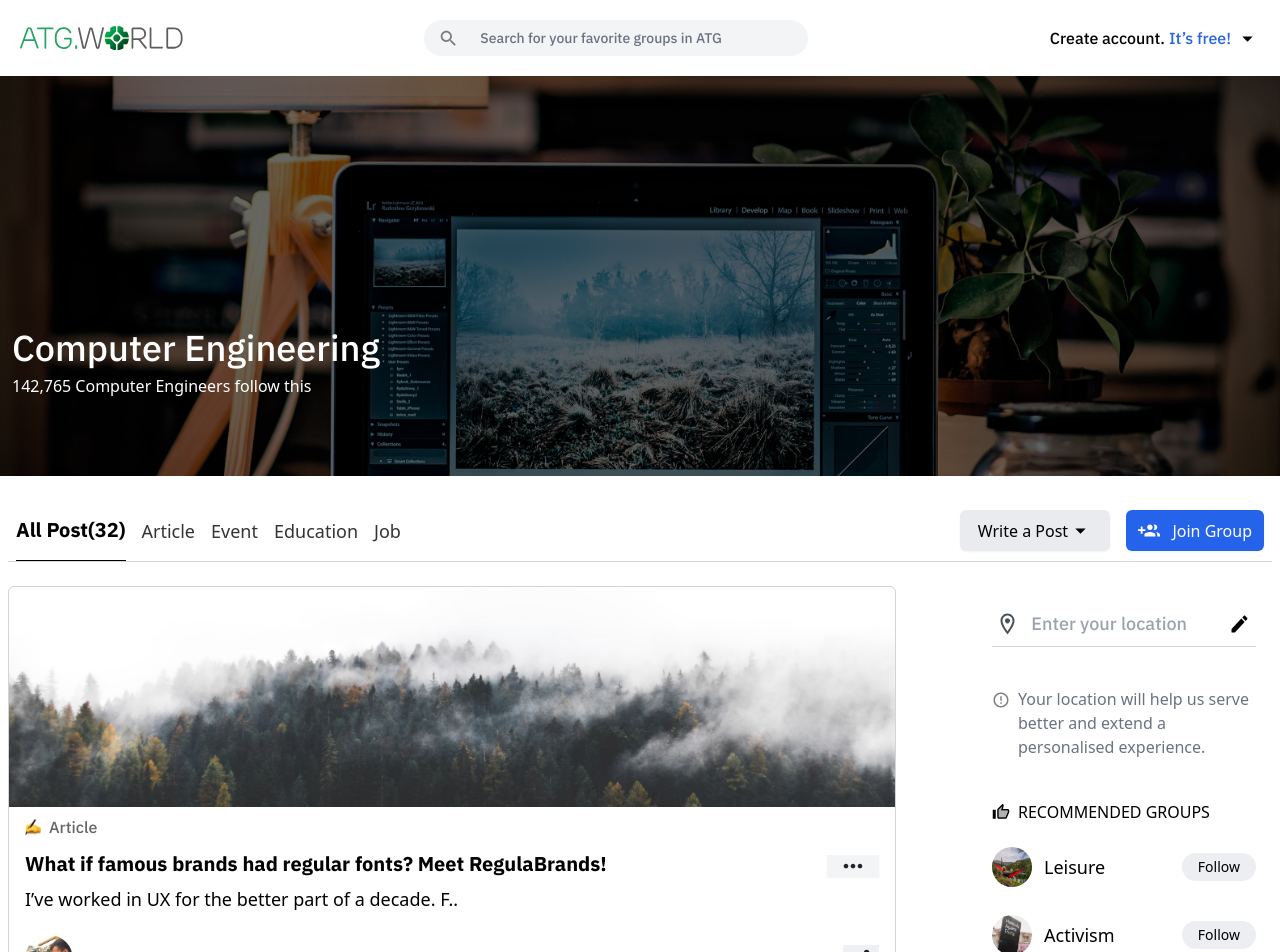
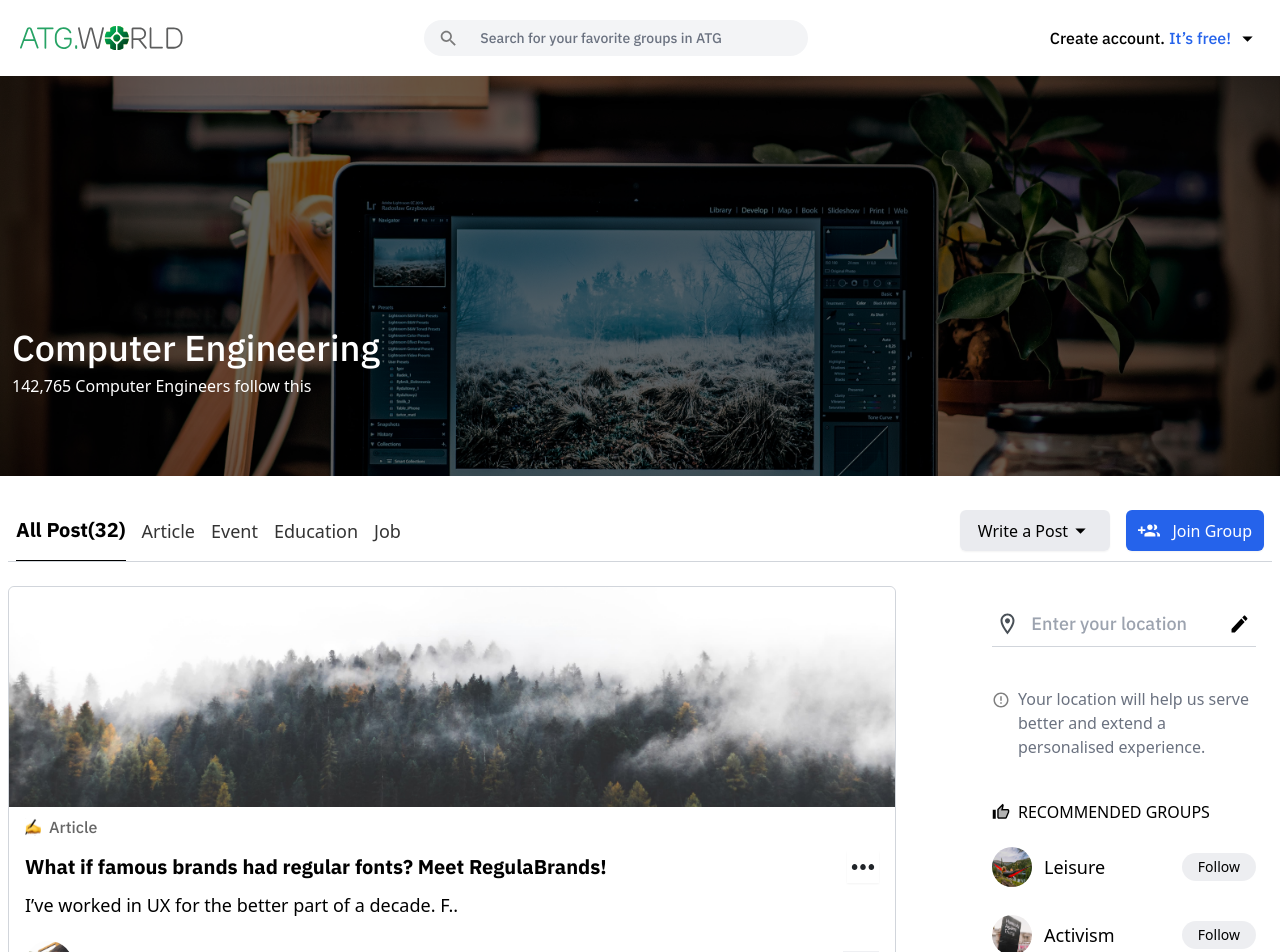
Before and after one commit to prabhatm8000/banao-assignment-react, a React (Vite) app: page / in a window 1280 px wide. Shown: the top 952 px of the page. Built offline with nearby package versions, Linux system fonts and the light colour scheme.

Commit message:
FIX: post option btn

```diff
--- a/src/components/Post.tsx
+++ b/src/components/Post.tsx
@@ -57,26 +57,26 @@ const Post = ({ postData }: { postData: PostDataType }) => {
                             {postData.category}
                         </span>
                     </span>
-                    <div className="flex justify-between items-center gap-6">
+                    <div className="flex justify-between items-center gap-4">
                         <h3 className="text-xl font-bold leading-[1.2]">
                             {postData.title}
                         </h3>
                         <div className="relative inline-block text-left font-semibold">
-                            <div>
                             <button
                                 type="button"
-                                    className="inline-flex justify-center items-center w-full bg-gray-100 shadow-sm px-4 py-2 font-medium focus:outline-none"
+                                className="inline-flex justify-center items-center size-8 shadow-sm font-medium focus:outline-none"
                                 id="options-menu"
                                 aria-haspopup="true"
                                 aria-expanded="true"
                                 onClick={toggleOptionDropdown}
                             >
                                 <img
+                                    width={24}
+                                    height={24}
                                     src={optionIconSvg}
-                                        alt="category-icon size-6"
+                                    alt="category-icon"
                                 />
                             </button>
-                            </div>
 
                             {isOptionOpen && (
                                 <div className="origin-top-right absolute right-0 mt-2 w-32 rounded-md shadow-lg bg-white ring-1 ring-black ring-opacity-5">
```
Lines whose indentation alone changed are shown as unchanged.
